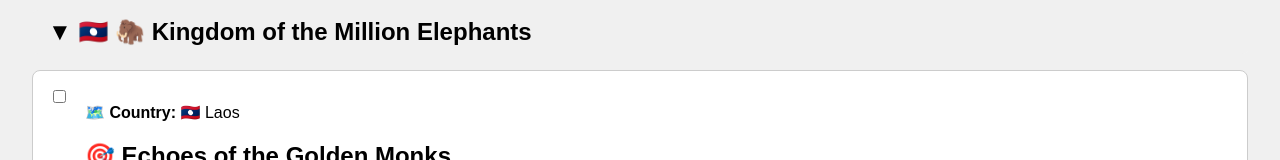
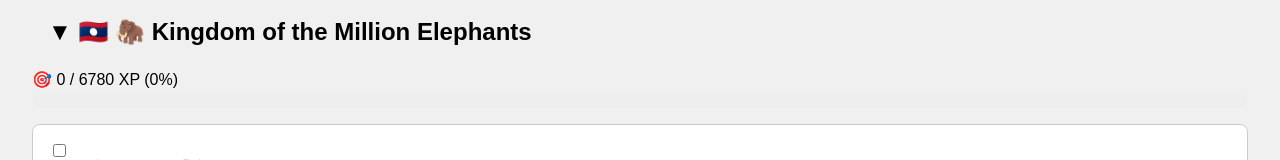
Before and after one commit to PulsaDenura/Indochina, a Next.js app: page / in a window 1280 px wide. Shown: the part 712-872 px from the top of the page. Built offline with nearby package versions, Linux system fonts and the light colour scheme.

Commit message:
Update index.jsx

```diff
--- a/pages/index.jsx
+++ b/pages/index.jsx
@@ -40,6 +40,13 @@ export default function Home() {
     'Cambodia': '🇰🇭'
   };
 
+  const getCountryXP = (quests) => {
+    const total = quests.reduce((sum, q) => sum + parseInt(q.xp), 0);
+    const earned = quests.reduce((sum, q) => sum + (checkedQuests[q.index] ? parseInt(q.xp) : 0), 0);
+    const percent = Math.floor((earned / total) * 100);
+    return { total, earned, percent };
+  };
+
   return (
     <div style={{ padding: '2rem', fontFamily: 'sans-serif' }}>
       <h1 style={{ fontSize: '2rem', marginBottom: '1rem' }}>🌏 Indochina Travel Questbook</h1>
@@ -60,7 +67,9 @@ export default function Home() {
         loading="lazy"
       ></iframe>
 
-      {Object.entries(grouped).map(([country, quests]) => (
+      {Object.entries(grouped).map(([country, quests]) => {
+        const { earned, total, percent } = getCountryXP(quests);
+        return (
           <div key={country} style={{ marginBottom: '2rem' }}>
             <h2
               onClick={() => toggleCountry(country)}
@@ -75,6 +84,14 @@ export default function Home() {
             >
               {expandedCountries[country] ? '▼' : '▶'} {countryFlags[country] || ''} {countryTitles[country] || country}
             </h2>
+
+            <div style={{ marginBottom: '1rem' }}>
+              <div style={{ marginBottom: '0.3rem' }}>🎯 {earned} / {total} XP ({percent}%)</div>
+              <div style={{ height: '14px', background: '#eee', borderRadius: '7px', overflow: 'hidden' }}>
+                <div style={{ width: `${percent}%`, height: '100%', background: '#2196f3' }}></div>
+              </div>
+            </div>
+
             {expandedCountries[country] && quests.map((q) => (
               <div key={q.index} style={{
                 border: '1px solid #ccc',
@@ -97,7 +114,8 @@ export default function Home() {
               </div>
             ))}
           </div>
-      ))}
+        );
+      })}
     </div>
   );
 }
```
Lines whose indentation alone changed are shown as unchanged.
